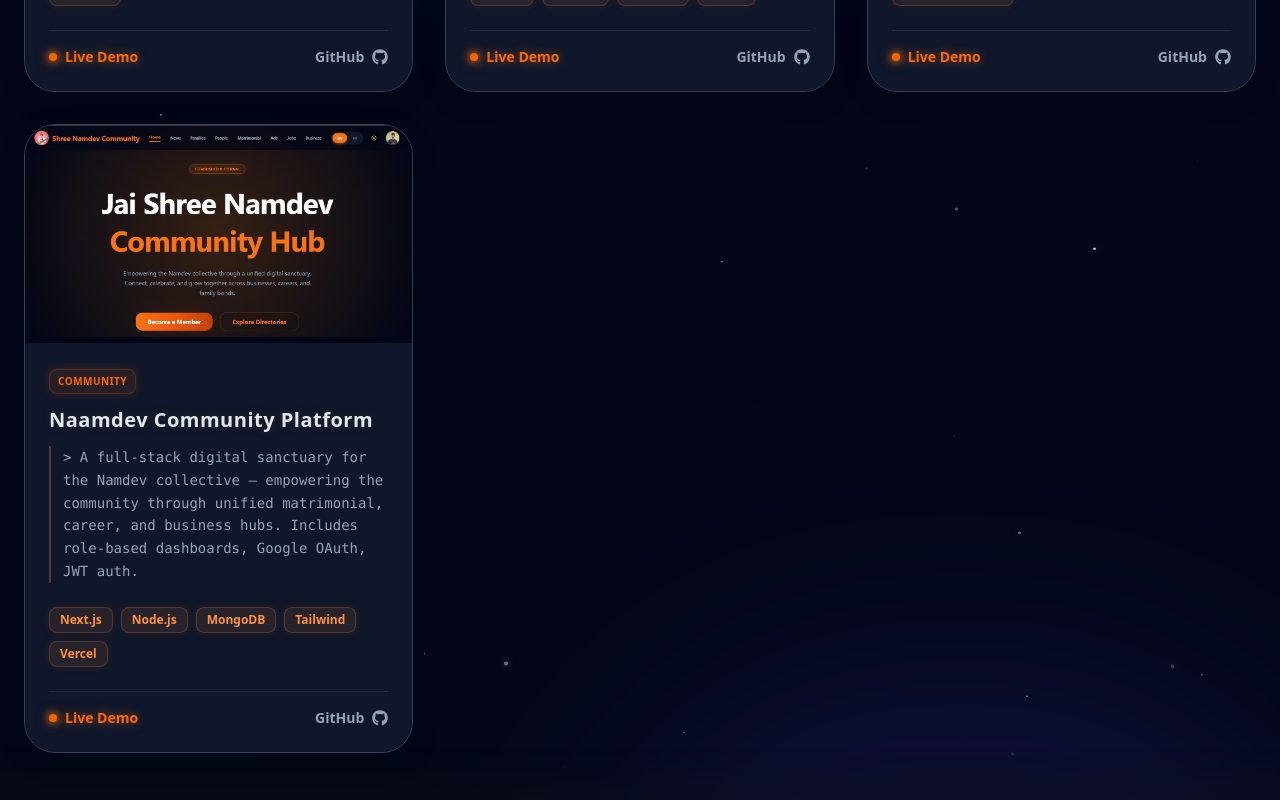
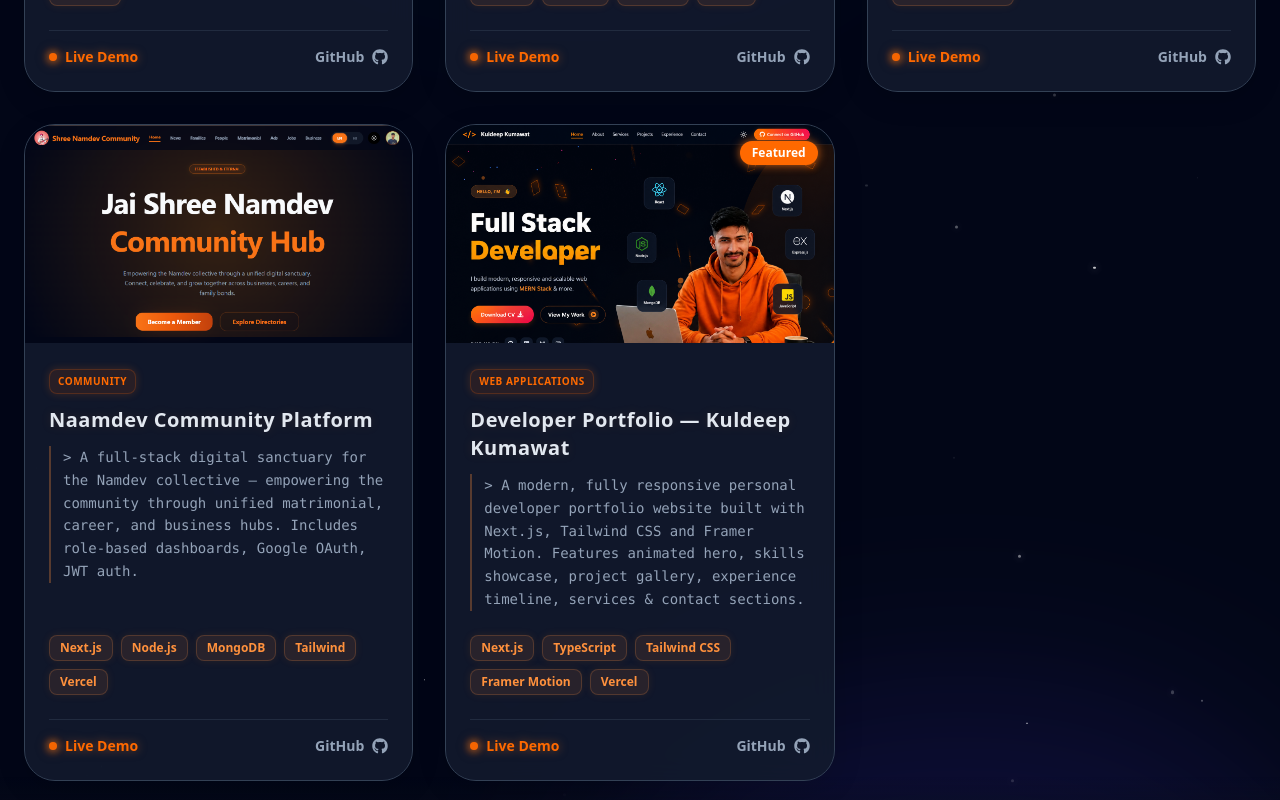
Before and after one commit to kuldeepkumawat0023/portfolio, a Next.js app in the folder frontend/: page /project in a window 1280 px wide. Shown: the part 1760-2560 px from the top of the page. Built offline with nearby package versions, Linux system fonts and the light colour scheme; no server answers.

Commit message:
feat: add projects page with dynamic project gallery and contact section

```diff
--- a/frontend/src/app/project/page.tsx
+++ b/frontend/src/app/project/page.tsx
@@ -119,6 +119,17 @@
         tags: ["Next.js", "Node.js", "MongoDB", "Tailwind", "Vercel"],
         liveLink: "https://naamdev-community.vercel.app/",
         githubLink: "https://github.com/kuldeepkumawat0023"
+      },
+      {
+        id: "5",
+        category: "Web Applications",
+        featured: true,
+        title: "Developer Portfolio — Kuldeep Kumawat",
+        description: "A modern, fully responsive personal developer portfolio website built with Next.js, Tailwind CSS and Framer Motion. Features animated hero, skills showcase, project gallery, experience timeline, services & contact sections.",
+        image: "/images/projects/portfolio.png",
+        tags: ["Next.js", "TypeScript", "Tailwind CSS", "Framer Motion", "Vercel"],
+        liveLink: "https://kuldeep-kmt-portfolio.vercel.app/",
+        githubLink: "https://github.com/kuldeepkumawat0023"
       }
     ],
     button: {
```
Also changed, not shown: frontend/public/images/projects/portfolio.png (added).
